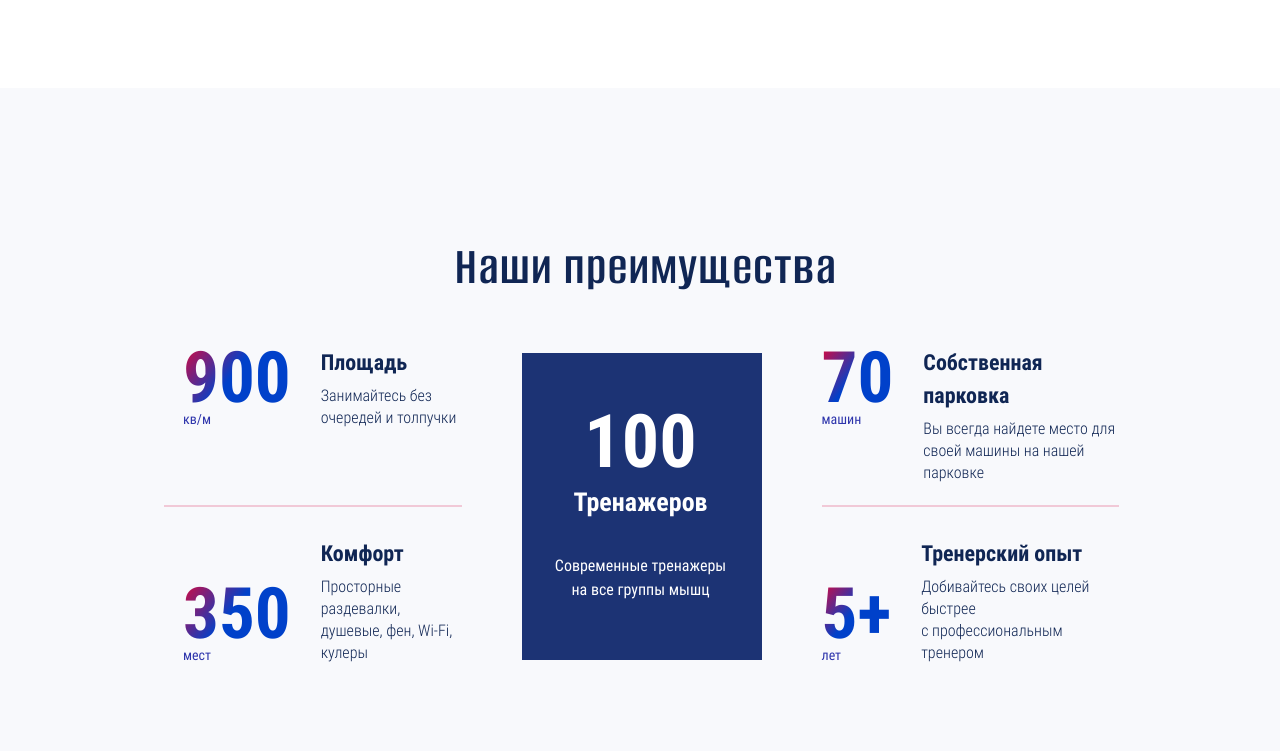
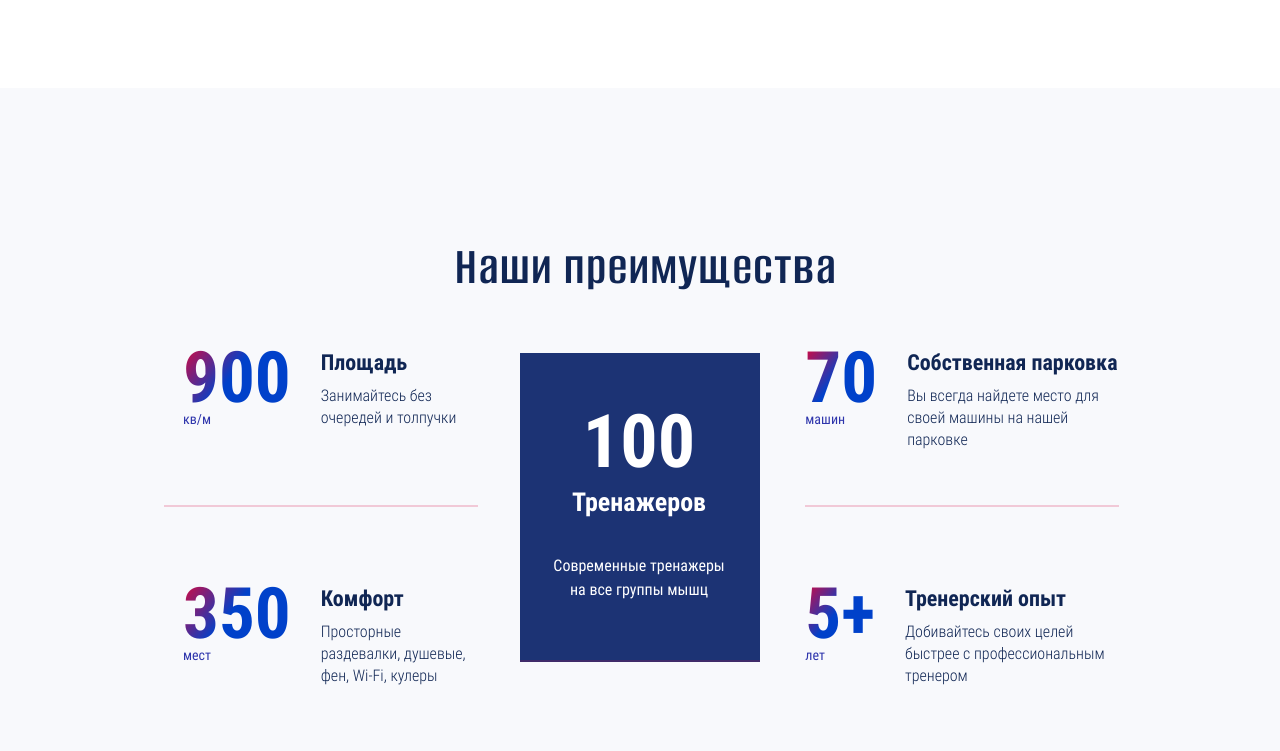
Before and after one commit to is-melnikov/fitness, a website built with webpack: page source/index.html in a window 1280 px wide. Shown: the part 3329-4080 px from the top of the page. Built offline with nearby package versions, Linux system fonts and the light colour scheme; files whose address does not match are found by name.

Commit message:
Исправляет ошибки (переполнение преимущества)

```diff
--- a/source/index.html
+++ b/source/index.html
@@ -342,7 +342,7 @@
           <div class="container container--advantages">
             <h2 class="advantages__title title">Наши преимущества</h2>
             <ul class="advantages__list reset-list">
-              <li class="advantages__item advantages__item--square">
+              <li class="advantages__item">
                 <div class="advantages__data">
                   <b>900</b>
                   <span>кв/м</span>
@@ -352,7 +352,7 @@
                   <p>Занимайтесь без очередей и&nbsp;толпучки</p>
                 </div>
               </li>
-              <li class="advantages__item advantages__item--parking">
+              <li class="advantages__item advantages__item--indent">
                 <div class="advantages__data">
                   <b>70</b>
                   <span>машин</span>
@@ -367,7 +367,7 @@
                 <span>Тренажеров</span>
                 <p>Современные тренажеры на&nbsp;все группы мышц</p>
               </li>
-              <li class="advantages__item advantages__item--comfort">
+              <li class="advantages__item">
                 <div class="advantages__data">
                   <b>350</b>
                   <span>мест</span>
@@ -377,7 +377,7 @@
                   <p>Просторные раздевалки, душевые, фен, Wi-Fi, кулеры</p>
                 </div>
               </li>
-              <li class="advantages__item advantages__item--experience">
+              <li class="advantages__item advantages__item--indent">
                 <div class="advantages__data">
                   <b>5+</b>
                   <span>лет</span>
--- a/source/sass/blocks/advantages.scss
+++ b/source/sass/blocks/advantages.scss
@@ -3,7 +3,7 @@
 }
 
 .advantages__title {
-  margin: 0 0 46px 12px;
+  margin: 0 0 21px 12px;
   text-align: center;
 
   @include vp-1199 {
@@ -16,9 +16,10 @@
 }
 
 .advantages__list {
+  position: relative;
   display: grid;
-  grid-template-columns: 1fr 240px 1fr;
-  column-gap: 60px;
+  grid-template-columns: 1fr 1fr;
+  column-gap: 34.3%;
   padding: 0 58px 0 61px;
 
   @include vp-1199 {
@@ -38,8 +39,19 @@
   display: grid;
   grid-template-columns: max-content 1fr;
   gap: 30px;
-  min-height: 153px;
-  padding: 5px 0 0 19px;
+  min-height: 187px;
+  padding-top: 30px;
+  padding-left: 19px;
+  border-bottom: 2px solid rgba(209, 10, 66, 0.2);
+
+  &:nth-last-of-type(-n+2) {
+    padding-top: 79px;
+    border: none;
+  }
+
+  &--indent {
+    padding-left: 0;
+  }
 
   @include vp-1199 {
     min-height: 121px;
@@ -55,46 +67,15 @@
   }
 }
 
-.advantages__item--square {
-  &::before {
-    content: "";
-    position: absolute;
-    left: 0;
-    bottom: 0;
-    width: 100%;
-    height: 2px;
-    background-color: rgba(209, 10, 66, 0.2);
-
-    @include vp-1199 {
-      display: none;
-    }
-  }
-}
-
-.advantages__item--parking {
-  padding: 5px 0 0 0;
-
-  &::before {
-    content: "";
-    position: absolute;
-    right: 0;
-    bottom: 0;
-    width: 100%;
-    height: 2px;
-    background-color: rgba(209, 10, 66, 0.2);
-
-    @include vp-1199 {
-      display: none;
-    }
-  }
-}
-
 .advantages__item--middle {
-  grid-column: 2/3;
-  grid-row: 1/3;
+  position: absolute;
+  left: 50%;
+  top: 33px;
+  bottom: 35px;
+  transform: translateX(-50%);
   display: block;
+  width: 240px;
   min-height: 239px;
-  margin: 8px 0 8px;
   padding: 52px 20px 58px 18px;
   text-align: center;
   background-color: #1c3374;
--- a/source/sass/blocks/container.scss
+++ b/source/sass/blocks/container.scss
@@ -64,7 +64,7 @@
   }
 
   &--advantages {
-    padding: 146px 103px 83px;
+    padding: 146px 103px 56px;
 
     @include vp-1199 {
       padding: 93px 45px;
```
Also changed, not shown: build/css/style.css, build/css/style.min.css, build/index.html, 1 other file.
